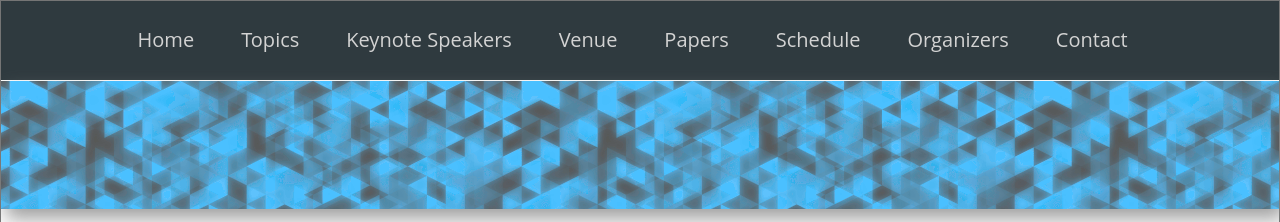
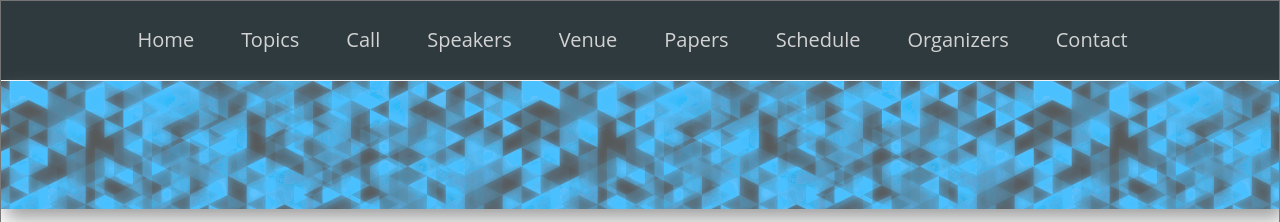
Before and after one commit to thedude81/dtworkshop, a Jekyll site: the page built from index.html, in a window 1280 px wide and 900 px high. Shown: the top 222 px of the window. Built offline with Jekyll 4.4.1, drawn with Linux system fonts in a browser that asks for light colours.

Commit message:
Update navigation.yml

```diff
--- a/_data/navigation.yml
+++ b/_data/navigation.yml
@@ -2,7 +2,9 @@
   link: /dtworkshop/index.html
 - name: Topics
   link: /dtworkshop/index.html#topics
-- name: Keynote Speakers
+- name: Call
+  link: /dtworkshop/index.html#call-for-contributions
+- name: Speakers
   link: /dtworkshop/index.html#invited-speakers
 - name: Venue
   link: /dtworkshop/index.html#venue
```
